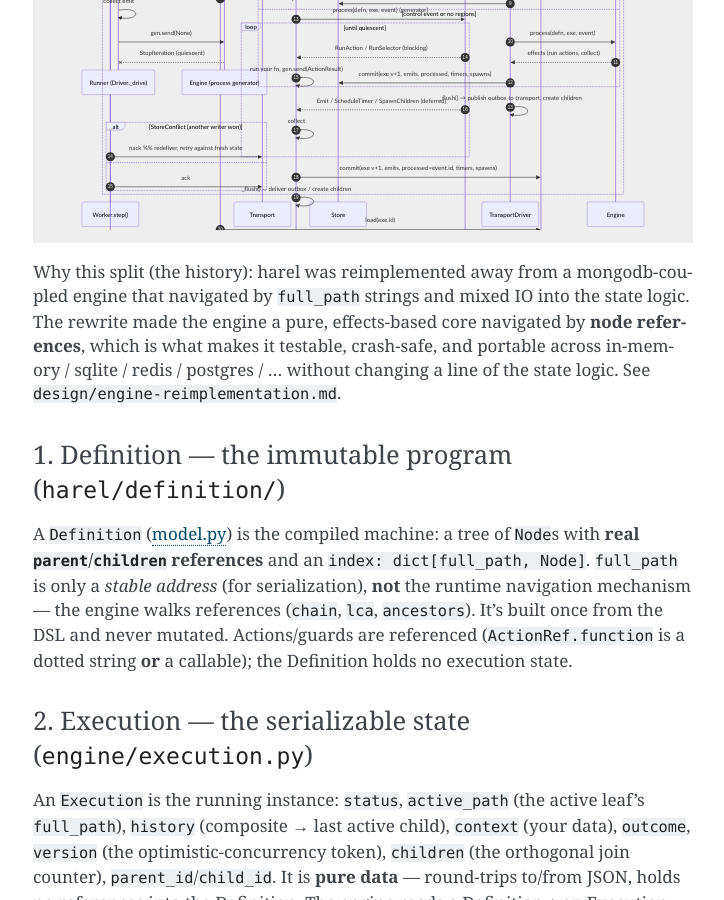
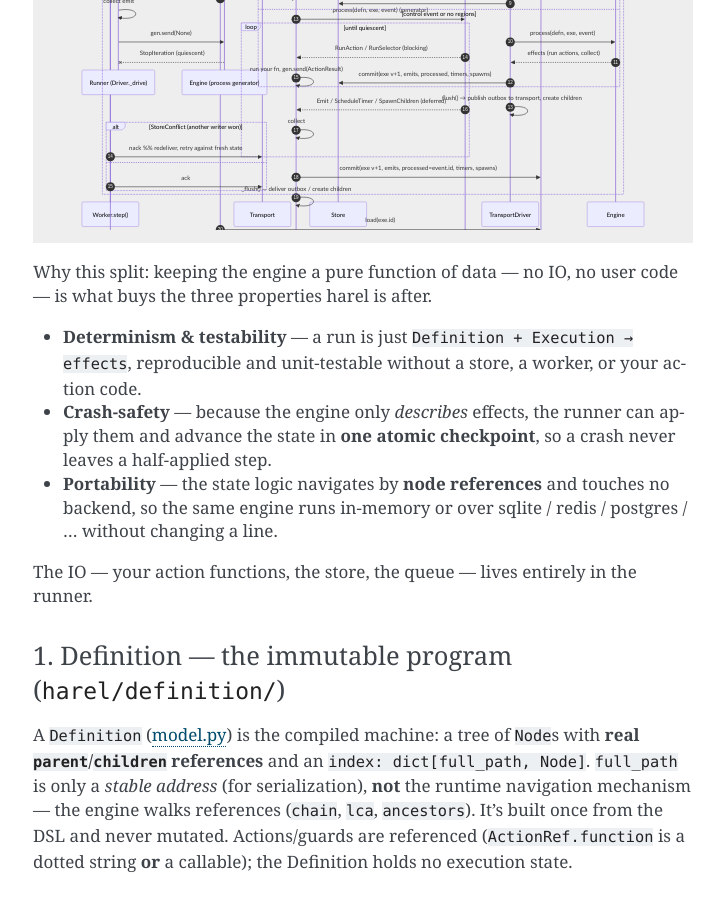
Before and after one commit to acasadom/harel, a Sphinx documentation site: the page built from docs/guide/architecture.md, in a window 1280 px wide and 900 px high, scrolled down 985 px. Shown: the whole window, without its empty margins (387-1111 px from the left). Built offline with Sphinx 7.4.7, drawn with Linux system fonts in a browser that asks for light colours.

Commit message:
docs: frame the "why this split" by goals, not by history
Explain the layering through what it buys — determinism/testability, crash-safety,
portability — rather than what the engine was reimplemented from. Drop the origin
story and the design-doc reference.

````diff
--- a/docs/guide/architecture.md
+++ b/docs/guide/architecture.md
@@ -47,11 +47,17 @@ flowchart TB
   Transport --> Runner
 ```
 
-Why this split (the history): harel was reimplemented away from a mongodb-coupled engine that
-navigated by `full_path` strings and mixed IO into the state logic. The rewrite made the engine
-a pure, effects-based core navigated by **node references**, which is what makes it testable,
-crash-safe, and portable across in-memory / sqlite / redis / postgres / … without changing a
-line of the state logic. See `design/engine-reimplementation.md`.
+Why this split: keeping the engine a pure function of data — no IO, no user code — is what buys
+the three properties harel is after.
+
+- **Determinism & testability** — a run is just `Definition + Execution → effects`, reproducible
+  and unit-testable without a store, a worker, or your action code.
+- **Crash-safety** — because the engine only *describes* effects, the runner can apply them and
+  advance the state in **one atomic checkpoint**, so a crash never leaves a half-applied step.
+- **Portability** — the state logic navigates by **node references** and touches no backend, so
+  the same engine runs in-memory or over sqlite / redis / postgres / … without changing a line.
+
+The IO — your action functions, the store, the queue — lives entirely in the runner.
 
 ### 1. Definition — the immutable program (`harel/definition/`)
 
````
